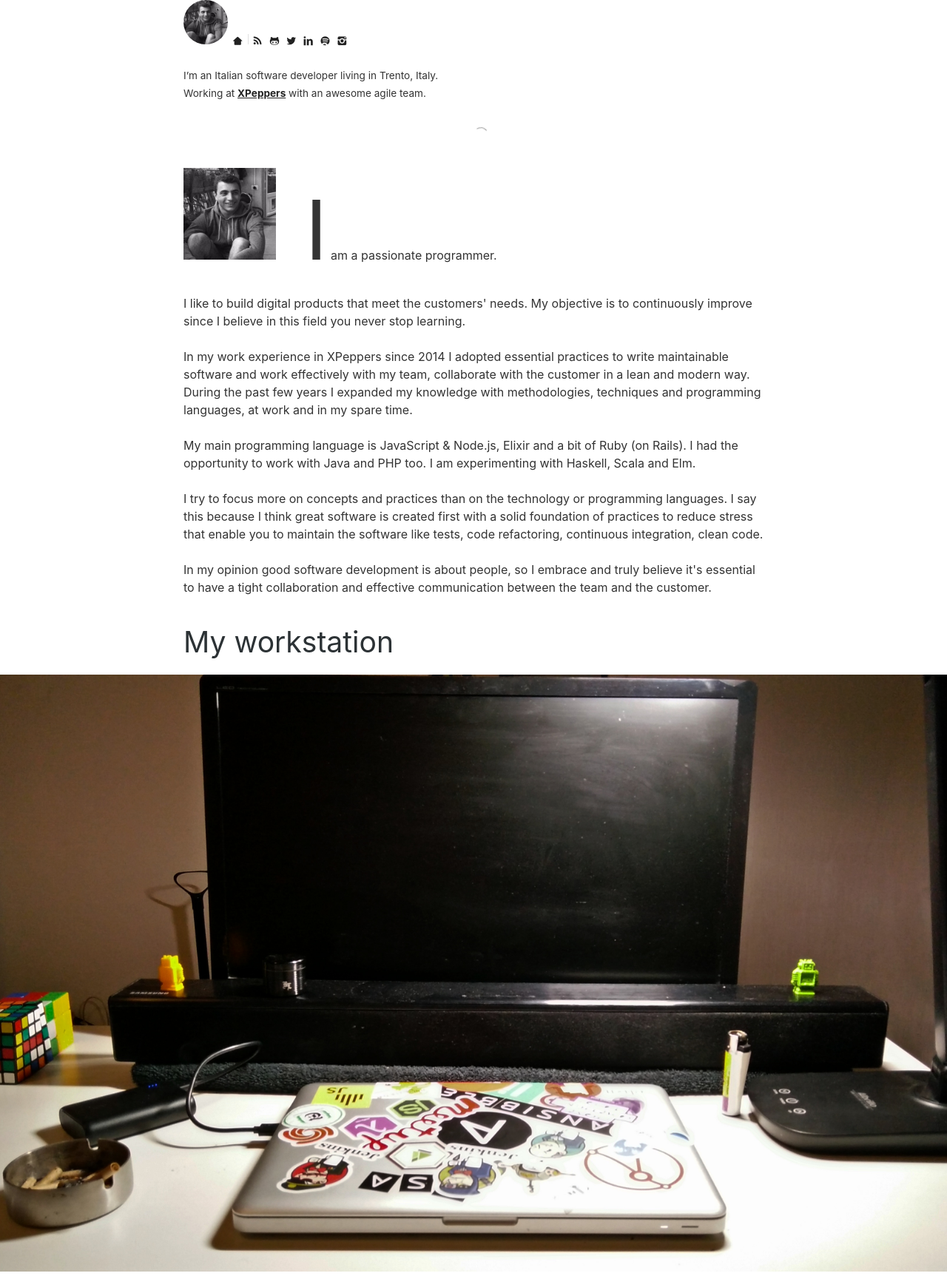
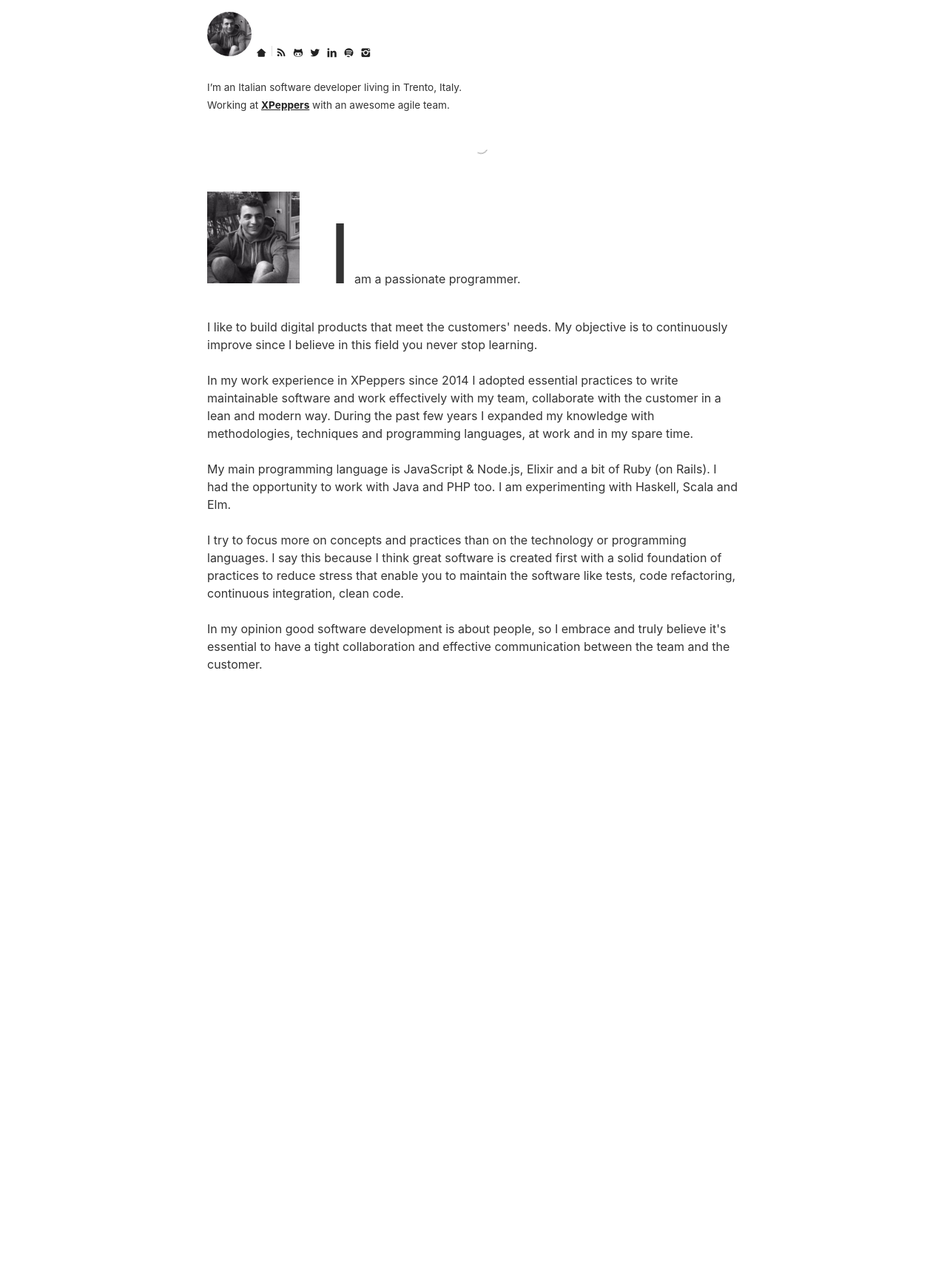
Before and after one commit to christian-fei/christian-fei.github.io-pandoc, a Jekyll site: the page built from about.md, in a window 1280 px wide. Shown: the whole page at 74% size. Built offline with Jekyll 4.4.1, drawn with Linux system fonts in a browser that asks for light colours; after the commit the page ends 931 px from its top, so only the background shows below that.

Commit message:
update styles

```diff
--- a/_layouts/default.html
+++ b/_layouts/default.html
@@ -63,7 +63,7 @@
         {% endunless %}
       </header>
 
-      <section class="container {{page.css_class}}">
+      <section class="container">
         {{ content }}
       </section>
     </main>
--- a/about.md
+++ b/about.md
@@ -2,13 +2,15 @@
 layout: page
 title: about
 permalink: /about/
-css_class: extended
 ---
+
 
 <div class="container">
     <img src="/assets/images/cf.jpg" alt="cf" class="cf inline"/>
     <p class="inline giant-line-height giant-first-letter">I am a passionate programmer.</p>
+</div>
 
+<div class="container">
     <p>
         I like to build digital products that meet the customers' needs.
         My objective is to continuously improve since I believe in this field you never stop learning.
@@ -30,11 +32,3 @@
         In my opinion good software development is about people, so I embrace and truly believe it's essential to have a tight collaboration and effective communication between the team and the customer.
     </p>
 </div>
-
-<div class="container">
-    <h1 class="important-margin">My workstation</h1>
-</div>
-
-<div>
-    <img src="/assets/images/posts/workstation.jpg" alt="" width="100%" class="m0 p0">
-</div>
--- a/assets/css/main.css
+++ b/assets/css/main.css
@@ -5,20 +5,38 @@
 
 header {
   font-size: 0.85rem;
-  margin-top: 1rem;
+  padding: 1rem 0;
 }
 
 
 .container {
-  max-width: 50rem;
+  max-width: 45rem;
   margin: 0 auto;
-  padding: 0 0.5rem;
 }
-.container.extended {
+.container.fullwidth {
   min-width: 100%;
-  padding-left: 0;
-  padding-right: 0;
 }
+
+@media all and (max-width: 45rem) {
+  .container {
+    padding-left: 0.5rem;
+    padding-right: 0.5rem;
+  }
+  .container.fullwidth {
+    padding-left: 0;
+    padding-right: 0;
+  }
+}
+
+/*
+body {
+  background-image: url('/assets/images/pen.png');
+  background-repeat: no-repeat;
+  background-size: 124px;
+  background-position-y: 1rem;
+  background-position-x: right;
+}
+*/
 
 /*typography*/
 html {font-size: 16px;}
```
Also changed, not shown: assets/images/pen.original.png (added), assets/images/pen.png (added), assets/images/pen.transparent.png (added), assets/images/posts/workstation.jpg, assets/images/posts/workstation.original.jpg (added).
